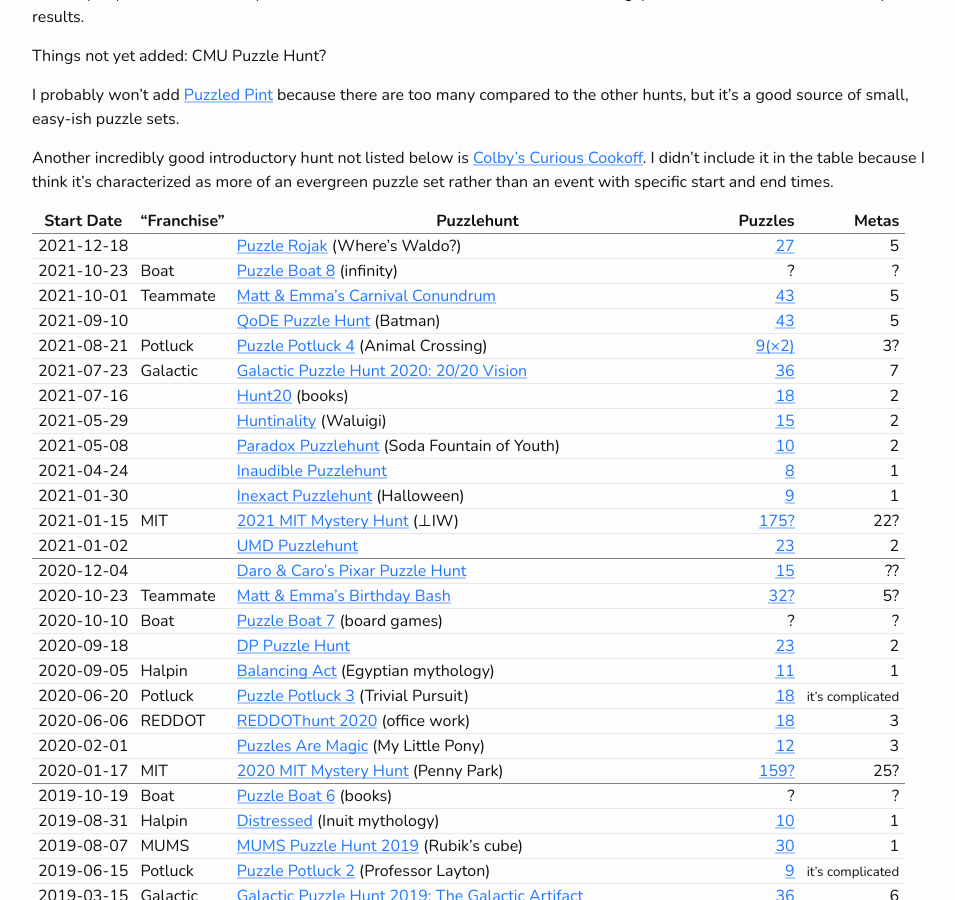
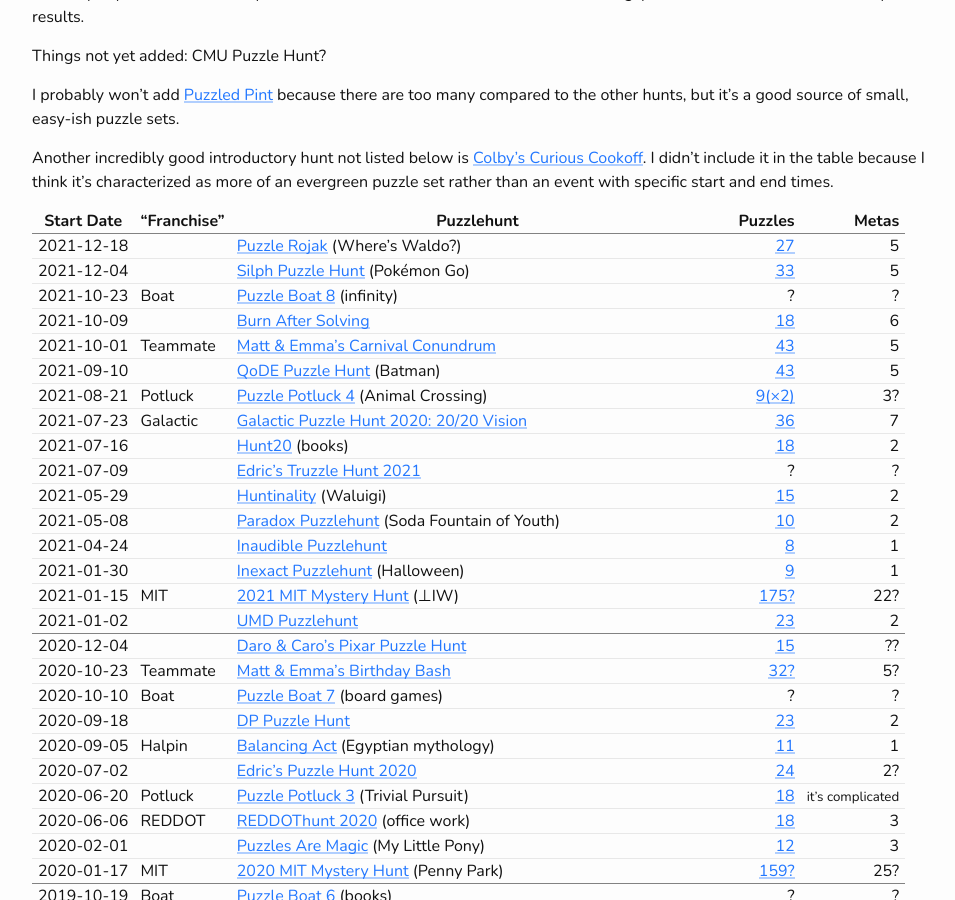
Before and after one commit to betaveros/puzzlehunt.net, a Jekyll site: the page built from list.md, in a window 1280 px wide and 900 px high, scrolled down 241 px. Shown: the whole window, without its empty margins (158-1113 px from the left). Built offline with Jekyll 4.4.1, drawn with Linux system fonts in a browser that asks for light colours.

Commit message:
more hunts

```diff
--- a/list.md
+++ b/list.md
@@ -17,12 +17,15 @@
 Start Date | "Franchise" | Puzzlehunt | Puzzles | Metas
 -  | - | - | -: | -:
 2021-12-18 |            | [Puzzle Rojak](https://www.puzzlerojak.com/) (Where's Waldo?)                                                               | [27](https://www.puzzlerojak.com/puzzles) | 5
+2021-12-04 |            | [Silph Puzzle Hunt](https://silphpuzzlehunt.com/) (Pokémon Go)                                                              | [33](https://silphpuzzlehunt.com/puzzles) | 5
 2021-10-23 | Boat       | [Puzzle Boat 8](https://www.pandamagazine.com/island8/) (infinity)                                                          | ? | ?
+2021-10-09 |            | [Burn After Solving](https://www.burnaftersolving.com/)                                                                     | [18](https://www.burnaftersolving.com/puzzles) | 6
 2021-10-01 | Teammate   | [Matt & Emma's Carnival Conundrum](https://teammatehunt.com/)                                                               | [43](https://teammatehunt.com/puzzles) | 5
 2021-09-10 |            | [QoDE Puzzle Hunt](https://ona.quest/) (Batman)                                                                             | [43](https://ona.quest/puzzles) | 5
 2021-08-21 | Potluck    | [Puzzle Potluck 4](https://puzzlepotluck.com/4) (Animal Crossing)                                                           | [9(×2)](https://puzzlepotluck.com/4) | 3?
 2021-07-23 | Galactic   | [Galactic Puzzle Hunt 2020: 20/20 Vision](https://2020.galacticpuzzlehunt.com/)                                             | [36](https://2020.galacticpuzzlehunt.com/puzzles) | 7
 2021-07-16 |            | [Hunt20](https://hunt20.com/) (books)                                                                                       | [18](https://hunt20.com/puzzles.html) | 2
+2021-07-09 |            | [Edric's Truzzle Hunt 2021](https://happinessboard.com/2021truzzlehunt/index.html)                                          | ? | ?
 2021-05-29 |            | [Huntinality](https://huntinality.com/) (Waluigi)                                                                           | [15](https://huntinality.com/) | 2
 2021-05-08 |            | [Paradox Puzzlehunt](https://paradoxpuzzlehunt.com/) (Soda Fountain of Youth)                                               | [10](https://paradoxpuzzlehunt.com/puzzles) | 2
 2021-04-24 |            | [Inaudible Puzzlehunt](https://mutedpuzzles.com/)                                                                           | [8](https://mutedpuzzles.com/Welcome%20to%20mini%20hunt!.html) | 1
@@ -35,6 +38,7 @@
 2020-10-10 | Boat       | [Puzzle Boat 7](https://www.pandamagazine.com/island7/) (board games)                                                       | ? | ?
 2020-09-18 |            | [DP Puzzle Hunt](https://dp.puzzlehunt.net/)                                                                                | [23](https://dp.puzzlehunt.net/puzzles.html) | 2
 2020-09-05 | Halpin     | [Balancing Act](http://www.markhalpin.com/puzzles/anubis/anubis.html) (Egyptian mythology)                                  | [11](http://www.markhalpin.com/puzzles/anubis/anubis767690.pdf) | 1
+2020-07-02 |            | [Edric's Puzzle Hunt 2020](https://happinessboard.com/2020puzzlehunt/)                                                      | [24](https://happinessboard.com/2020puzzlehunt/puzzles.html) | 2?
 2020-06-20 | Potluck    | [Puzzle Potluck 3](https://puzzlepotluck.com/3) (Trivial Pursuit)                                                           | [18](https://puzzlepotluck.com/3) | <small>it's complicated</small>
 2020-06-06 | REDDOT     | [REDDOThunt 2020](https://reddothunt.sg/2020) (office work)                                                                 | [18](https://reddothunt.sg/2020/puzzles) | 3
 2020-02-01 |            | [Puzzles Are Magic](https://www.puzzlesaremagic.com/) (My Little Pony)                                                      | [12](https://www.puzzlesaremagic.com/hunt/current.html) | 3
```
